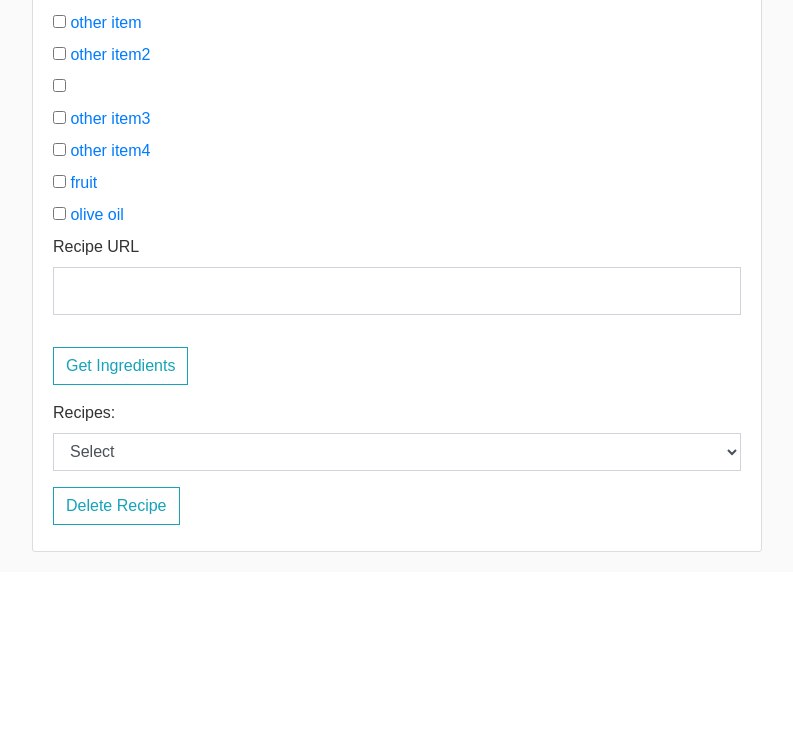
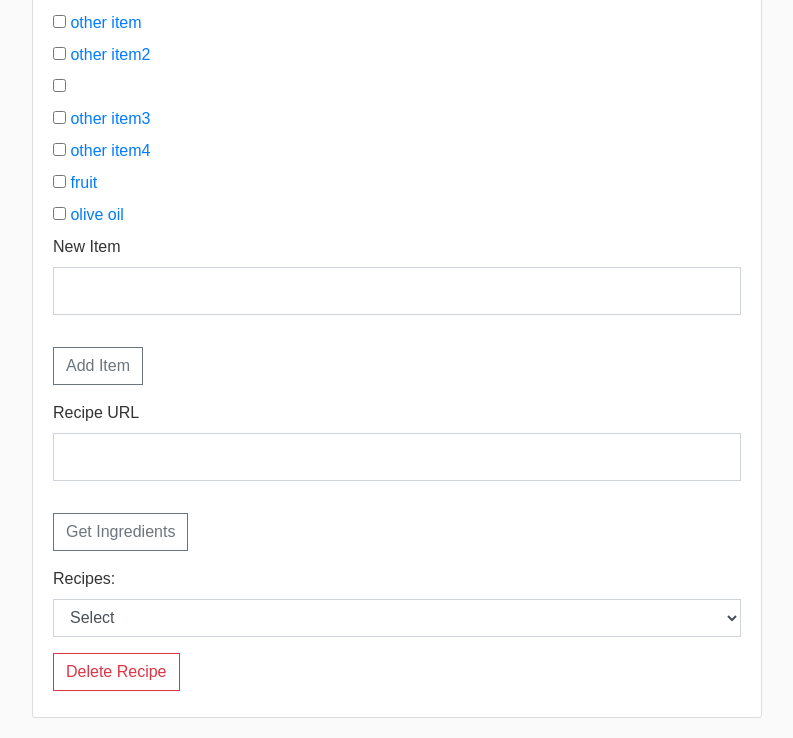
Before and after one commit to vhlavinka/Recipe-App, a Flask app: page /mylists/list/1 in a window 1280 px wide. Shown: the part 1042-1780 px from the top of the page, without its empty margins (53-846 px from the left). Before the commit the page ends 1594 px from the top, so only its background shows below. Run offline with Flask 2, Linux system fonts and the light colour scheme; a user stored in the database is signed in; data comes from the database, SQL or seed files in the repository; both versions use the stored data as it was after the commit; some libraries are stand-ins or nearby versions; some web fonts are replaced.

Commit message:
added form to add individual items not pulled in from url

```diff
--- a/flaskrecipe/forms.py
+++ b/flaskrecipe/forms.py
@@ -38,3 +38,7 @@ class EnterRecipe(FlaskForm):
 class DeleteRecipe(FlaskForm):
     selected_recipe = SelectField(u'Recipes',coerce=int)
     delete = SubmitField('Delete Recipe')
+
+class AdditionalListItem(FlaskForm):
+    new_item = StringField('New Item', validators=[DataRequired()])
+    submit_item = SubmitField('Add Item')
--- a/flaskrecipe/routes.py
+++ b/flaskrecipe/routes.py
@@ -1,5 +1,5 @@
 from flask import render_template, url_for, flash, redirect, request, session
-from flaskrecipe.forms import RegistrationForm, LoginForm, NewListForm, EnterRecipe, DeleteRecipe
+from flaskrecipe.forms import RegistrationForm, LoginForm, NewListForm, EnterRecipe, DeleteRecipe, AdditionalListItem
 from flaskrecipe.models import User, Item, List, Recipe, Category
 from flaskrecipe import app, db, bcrypt
 from flask_login import login_user, logout_user, current_user, login_required
@@ -10,6 +10,58 @@ from nltk.corpus import wordnet as wn
 import requests
 import json
 import re
+
+def assign_category(ele):
+    # ******************* begin categorizing *******************
+    # tokenize ingredient to pick out which words are foods
+    words = word_tokenize(ele)
+
+    # filter stop words (of, the, a, ...)
+    include_stop_words = set()
+    include_stop_words.add('can')
+    stop_words = set(stopwords.words('english')) - include_stop_words
+    words_filtered = []
+    for w in words:
+        if w not in stop_words:
+            words_filtered.append(w)
+
+    # get synset of each word and store in list
+    synset_list = []
+    for w in words_filtered:
+        syn = set()
+        syn = wn.synsets(w)
+        if len(syn) > 0:
+            synset_list.append(syn[0])
+        #print(syn.name())
+        #print(syn.definition())
+
+    primary_category = 'Other'
+
+    categories_list = []
+    for s in synset_list:
+        print(s.definition())
+        categories_list.append(categorize(s))
+
+    # some categories will precede others, choose highest
+    categories = ''.join(categories_list)
+    if 'Canned Goods' in categories:
+        primary_category = 'Canned Goods'
+    elif 'Frozen Foods' in categories:
+        primary_category = 'Frozen Foods'
+    else:
+        for c in categories_list: # ['Other','Produce', 'Other']
+            if c != 'Other':
+                primary_category = c
+                break
+            else:
+                primary_category = c
+
+    get_category = Category.query.filter_by(name=primary_category).first()
+    if get_category is None:
+        get_category = Category.query.filter_by(name="Other").first()
+
+    return(get_category.id)
+    # ******************* end categorizing *******************
 
 # used in def list to categorize items
 def categorize(s):
@@ -134,9 +186,17 @@ def list(list_id):
     # load list
     list_data = List.query.filter_by(id=list_id).first()
 
+    # To add list items in manually
+    additional_item = AdditionalListItem()
+    if additional_item.validate_on_submit and request.method == 'POST':
+        cat_type = assign_category(additional_item.new_item.data)
+        new_item = Item(name=additional_item.new_item.data, user=current_user, list_id=list_data.id, category_id=cat_type) #store
+        db.session.add(new_item)
+        db.session.commit()
+
     # BEGIN RECIPE WEB SCRAPING
     form = EnterRecipe()
-    if form.validate_on_submit and request.method == 'POST':
+    if form.validate_on_submit and form.submit.data and request.method == 'POST':
         try:
             url = form.recipe_url.data
             headers = {'User-Agent': 'Mozilla/5.0 (Macintosh; Intel Mac OS X 10_11_5) AppleWebKit/537.36 (KHTML, like Gecko) Chrome/50.0.2661.102 Safari/537.36'}
@@ -173,6 +233,8 @@ def list(list_id):
 
                 # pull each item from dictionary
                 for ele in recipe_list:
+                    #get_category = assign_category(ele)
+
                     # ******************* begin categorizing *******************
                     # tokenize ingredient to pick out which words are foods
                     words = word_tokenize(ele)
@@ -235,6 +297,7 @@ def list(list_id):
                 recipe_list = soup.findAll("li", itemprop=re.compile("\w*([Ii]ngredient)\w*"))
 
                 for ele in recipe_list:
+                    '''
                     # ******************* begin categorizing *******************
                     # tokenize ingredient to pick out which words are foods
                     words = word_tokenize(ele)
@@ -278,8 +341,10 @@ def list(list_id):
                                 break
                             else:
                                 primary_category = c
+                    '''
 
-                    get_category = Category.query.filter_by(name=primary_category).first()
+
+                    get_category = Category.query.filter_by(name="Other").first()  #change back to primary_category
                     # ******************* end categorizing *******************
                     item = Item(name=ele.text, user=current_user, list_id=list_id, recipe_id=recipe_data.id, category_id=get_category.id) #store
                     db.session.add(item)
@@ -288,6 +353,7 @@ def list(list_id):
             # Success if we got to here
             flash(f'Ingredients obtained from {form.recipe_url.data}', 'success')
         except Exception as e:
+            print("EXCEPTION")
             print(e)
             flash(f'Cannot obtain ingredients from {form.recipe_url.data}', 'danger')
 
@@ -304,7 +370,7 @@ def list(list_id):
     delete_recipe = DeleteRecipe()
     delete_recipe.selected_recipe.choices = recipes #populate drop-down form
 
-    return render_template('list.html', form=form, items=items, delete_recipe=delete_recipe, list_id=list_id, list = list_data)
+    return render_template('list.html', form=form, items=items, delete_recipe=delete_recipe, list_id=list_id, list = list_data, additional_item=additional_item)
 
     # END RECIPE WEB SCRAPING
 
--- a/flaskrecipe/templates/home.html
+++ b/flaskrecipe/templates/home.html
@@ -23,7 +23,7 @@
       </div>
     </div>
     <div class="carousel-item">
-      <img class="d-block w-100" src="{{ url_for('static', filename='food-art.jpg') }}" height="500" alt="Third slide">
+      <img class="d-block w-100" src="{{ url_for('static', filename='blurbook.jpg') }}" height="500" alt="Third slide">
       <div class="carousel-caption d-none d-md-block">
         <h5>MORE</h5>
         <p>You can assign your lists to the calendar for meal planning, easily keep track of nutrional facts, and save time during trips to the grocery store by keeping an organized list of everything you need.</p>
--- a/flaskrecipe/templates/list.html
+++ b/flaskrecipe/templates/list.html
@@ -92,6 +92,18 @@
         </div>
       {% endif %}
     {% endfor %}
+    <form method="POST" action="">
+      {{ form.hidden_tag() }}
+      <fieldset class="form-group">
+          <div class="form-group">
+            {{ additional_item.new_item.label(class="form-control-label") }}
+            {{ additional_item.new_item(class="form-control form-control-lg") }}
+          </div>
+      </fieldset>
+      <div class="form-group">
+        {{ additional_item.submit_item(class="btn btn-outline-secondary") }}
+      </div>
+    </form>
   <form method="POST" action="">
     {{ form.hidden_tag() }}
     <fieldset class="form-group">
@@ -101,22 +113,22 @@
         </div>
     </fieldset>
     <div class="form-group">
-      {{ form.submit(class="btn btn-outline-info") }}
+      {{ form.submit(class="btn btn-outline-secondary") }}
     </div>
   </form>
   <form method="POST" action="{{ url_for('delete') }} ">
     <input type="hidden" name="list" value="{{ list_id }}">
     <div class="form-group">
       <label for="sel1">Recipes:</label>
-      <select class="form-control" id="sel1" name="recipe">
-        <option value='none'>Select</option>
+      <select class="form-control" id="sel1" name="recipe" required>
+        <option value="">Select</option>
         {% for recipe in delete_recipe.selected_recipe.choices %}
           <option value='{{ recipe.id }}'>{{ recipe.name }}</option>
         {% endfor %}
       </select>
     </div>
     <div class="form-group">
-      {{ delete_recipe.delete(class="btn btn-outline-info") }}
+      {{ delete_recipe.delete(class="btn btn-outline-danger") }}
     </div>
   </form>
 </div>
```
Also changed, not shown: flaskrecipe/recipeapp.db, flaskrecipe/static/blurbook.jpg (added).
